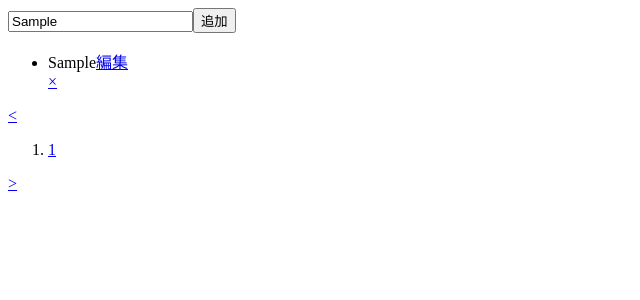
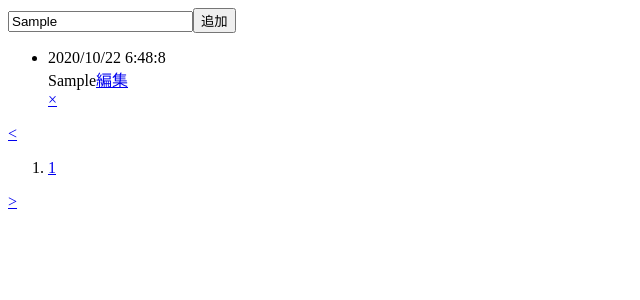
Before and after one commit to mKasa-lei/react_2-todo, a React (Create React App) app in the folder week2/: page / in a window 1280 px wide. Both pictures are taken after typing "Sample" into the empty fields and a click on the input "追加". Shown: the top 300 px of the page, without its empty margins (0-640 px from the left). Built offline with nearby package versions, Linux system fonts and the light colour scheme.

Commit message:
時間表示完了

```diff
--- a/week2/src/index.tsx
+++ b/week2/src/index.tsx
@@ -12,12 +12,24 @@ const Todo: React.FC = () => {
   const [todoList, setTodoList] = useState<Array<string>>(Array());
   const [editItem, setEditItem] = useState<number>(-1);
   const [current, setCurrent] = useState<number>(-1);
+  const [date, setDate] = useState<string | number>("");
 
+  const getDate: Function = () => {
+    const now = new Date();
+    const year = now.getFullYear();
+    const mon = now.getMonth() + 1; //１を足すこと
+    const day = now.getDate();
+    const hour = now.getHours();
+    const min = now.getMinutes();
+    const sec = now.getSeconds();
+    setDate(year + "/" + mon + "/" + day + " " + hour + ":" + min + ":" + sec);
+  };
   const toAdd: Function = (e: any) => {
     e.preventDefault();
     if (todo) {
       setTodoList(todoList.concat(todo));
       setCurrent(current + 1);
+      getDate();
     }
   };
   const changeTxt: Function = (e: any) => {
@@ -42,6 +54,7 @@ const Todo: React.FC = () => {
       const test = clone(todoList);
       setTodoList(test);
       setEditItem(-1);
+      getDate();
     }
   };
   const pushNumber: Function = (i: number) => {
@@ -73,6 +86,7 @@ const Todo: React.FC = () => {
         pushPrev={() => pushPrev()}
         pushNext={() => pushNext()}
         current={current}
+        date={date}
       />
     </React.Fragment>
   );
@@ -107,11 +121,13 @@ type PropsTodoList = {
   pushPrev: Function;
   pushNext: Function;
   current: number;
+  date: string | number;
 };
 const TodoList: React.FC<PropsTodoList> = (props) => {
   const list = props.todoList.map((content, i) => {
     return (
       <li key={i} className={props.current === i ? "active" : "none"}>
+        <span>{props.date}</span>
         {props.editItem !== i ? (
           <div>
             <span>{content}</span>
```
